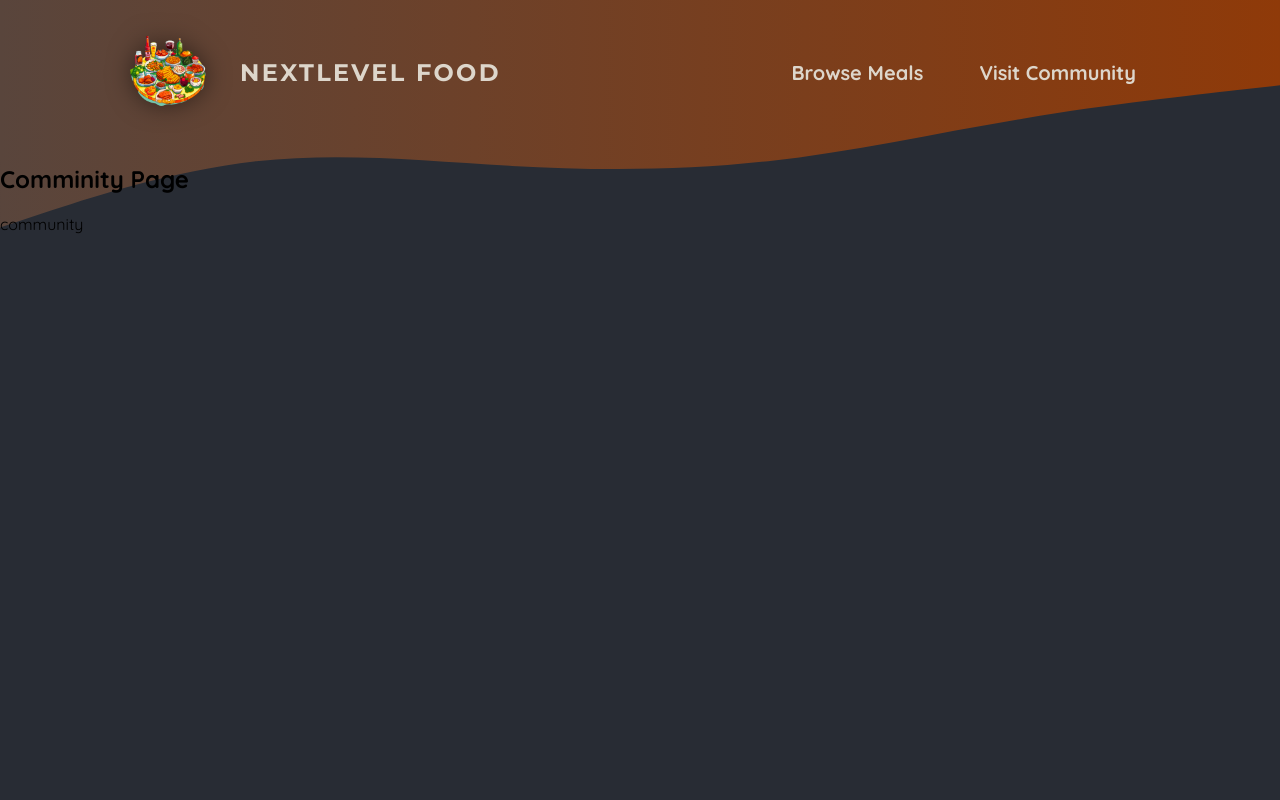
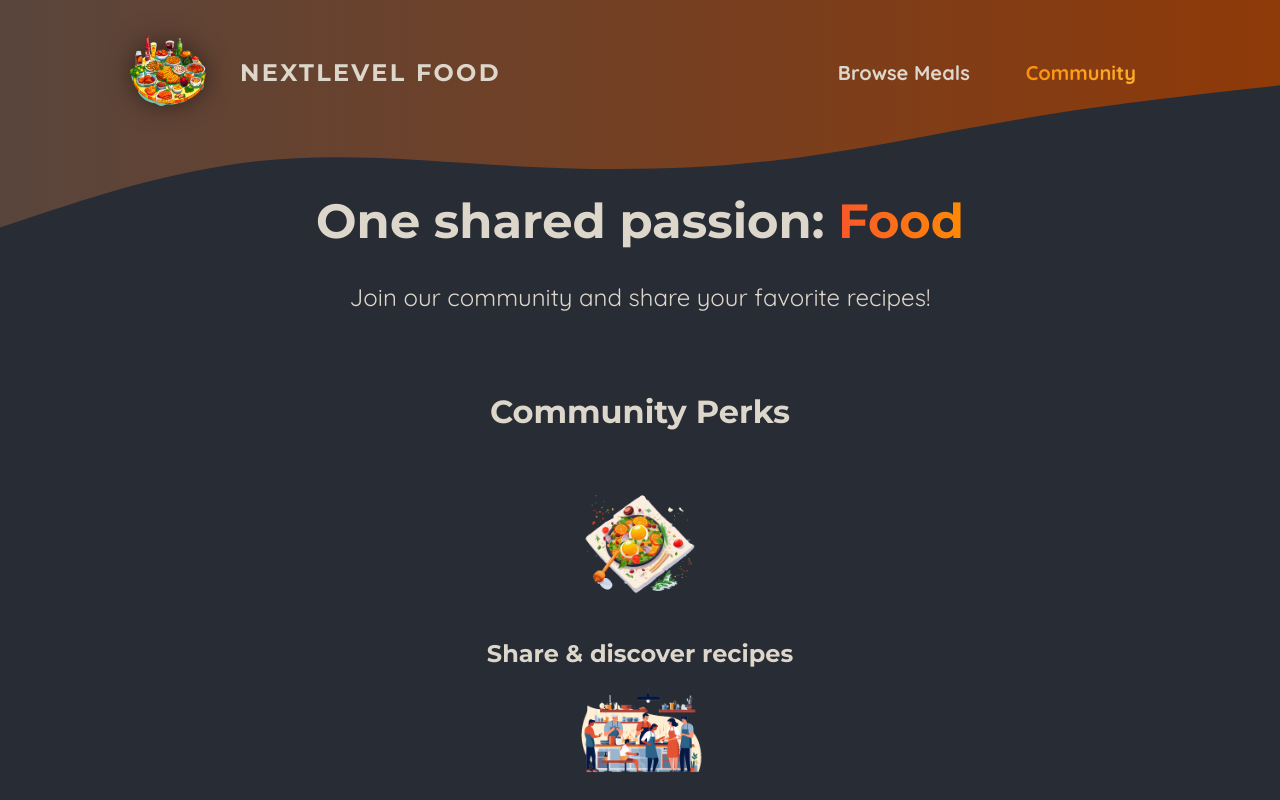
Before and after one commit to GiorgiGvasalia/foodies-next-app, a Next.js app: page /community in a window 1280 px wide. Shown: the top 800 px of the page. Built offline with nearby package versions, Linux system fonts and the light colour scheme.

Commit message:
added navigation && communty page

```diff
--- a/app/community/page.js
+++ b/app/community/page.js
@@ -1,8 +1,40 @@
-export default function CommunityPage () {
-    return <>
-        <main>
-            <h2>Comminity Page</h2>
-            <p>community</p>
-        </main>
+import Image from 'next/image';
+
+import mealIcon from '@/assets/icons/meal.png';
+import communityIcon from '@/assets/icons/community.png';
+import eventsIcon from '@/assets/icons/events.png';
+import classes from './page.module.css';
+
+export default function CommunityPage() {
+  return (
+    <>
+      <header className={classes.header}>
+        <h1>
+          One shared passion: <span className={classes.highlight}>Food</span>
+        </h1>
+        <p>Join our community and share your favorite recipes!</p>
+      </header>
+      <main className={classes.main}>
+        <h2>Community Perks</h2>
+
+        <ul className={classes.perks}>
+          <li>
+            <Image src={mealIcon} alt="A delicious meal" />
+            <p>Share & discover recipes</p>
+          </li>
+          <li>
+            <Image src={communityIcon} alt="A crowd of people, cooking" />
+            <p>Find new friends & like-minded people</p>
+          </li>
+          <li>
+            <Image
+              src={eventsIcon}
+              alt="A crowd of people at a cooking event"
+            />
+            <p>Participate in exclusive events</p>
+          </li>
+        </ul>
+      </main>
     </>
+  );
 }
--- /dev/null
+++ b/app/community/page.module.css
@@ -0,0 +1,61 @@
+.header {
+    gap: 3rem;
+    margin: 3rem auto 5rem auto;
+    width: 90%;
+    max-width: 75rem;
+    color: #ddd6cb;
+    font-size: 1.5rem;
+    text-align: center;
+  }
+
+  .header h1 {
+    font-family: 'Montserrat', sans-serif;
+  }
+
+  .highlight {
+    background: linear-gradient(90deg, #f9572a, #ff8a05);
+    background-clip: text;
+    -webkit-background-clip: text;
+    -webkit-text-fill-color: transparent;
+  }
+
+  .main {
+    width: 90%;
+    max-width: 40rem;
+    margin: 0 auto;
+    text-align: center;
+  }
+
+  .main h2 {
+    font-family: 'Montserrat', sans-serif;
+    font-size: 2rem;
+    margin-bottom: 3rem;
+    color: #ddd6cb;
+  }
+
+  .perks {
+    list-style: none;
+    margin: 3rem 0;
+    padding: 0;
+  }
+
+  .perks li {
+    display: flex;
+    flex-direction: column;
+    align-items: center;
+    gap: 2rem;
+  }
+
+  .perks img {
+    width: 8rem;
+    height: 8rem;
+    object-fit: contain;
+  }
+
+  .perks p {
+    font-family: 'Montserrat', sans-serif;
+    font-size: 1.5rem;
+    font-weight: bold;
+    margin: 0;
+    color: #ddd6cb;
+  }
--- a/components/main-header.js
+++ b/components/main-header.js
@@ -2,21 +2,22 @@
 import Link from "next/link";
 import siteLogo from "@/assets/logo.png";
 import Image from "next/image";
+import NavLink from "./nav-link/nav-link";
 
 export default function MainHeader() {
   return (
     <header className={styles.header}>
       <Link className={styles.logo} href="/">
-        <Image src={siteLogo} alt="Site logo" priority/>
+        <Image src={siteLogo} alt="Site logo" priority />
         NEXTLEVEL FOOD
       </Link>
       <nav className={styles.nav}>
         <ul>
           <li>
-            <Link href="/meals"> Browse Meals</Link>
+            <NavLink href="/meals">Browse Meals</NavLink>
           </li>
           <li>
-            <Link href="/community">Visit Community</Link>
+            <NavLink href="/community">Community</NavLink>
           </li>
         </ul>
       </nav>
--- a/components/main-header.module.css
+++ b/components/main-header.module.css
@@ -21,30 +21,6 @@
   font-size: 1.25rem;
 }
 
-  .nav a {
-    text-decoration: none;
-    color: #ddd6cb;
-    font-weight: bold;
-    padding: 0.5rem 1rem;
-    border-radius: 0.5rem;
-  }
-
-  .nav a:hover,
-  .nav a:active {
-    background: linear-gradient(90deg, #ff8a05, #f9b331);
-    background-clip: text;
-    -webkit-background-clip: text;
-    -webkit-text-fill-color: transparent;
-    text-shadow: 0 0 18px rgba(248, 190, 42, 0.8);
-  }
-
-  .active {
-    background: linear-gradient(90deg, #ff8a05, #f9b331);
-    background-clip: text;
-    -webkit-background-clip: text;
-    -webkit-text-fill-color: transparent;
-  }
-
 .logo {
   display: flex;
   align-items: center;
@@ -53,7 +29,7 @@
   text-decoration: none;
   color: #ddd6cb;
   font-weight: bold;
-    font-family: 'Montserrat', sans-serif;
+  font-family: "Montserrat", sans-serif;
   letter-spacing: 0.15rem;
   text-transform: uppercase;
   font-size: 1.5rem;
--- /dev/null
+++ b/components/nav-link/nav-link.js
@@ -0,0 +1,22 @@
+"use client";
+
+import Link from "next/link";
+import classes from "./nav-link.module.css";
+import { usePathname } from "next/navigation";
+
+export default function NavLink({ href, children }) {
+  const path = usePathname();
+
+  return (
+    <Link
+      className={
+        path.startsWith(href)
+          ? `${classes.link} ${classes.active}`
+          : classes.link
+      }
+      href={href}
+    >
+      {children}
+    </Link>
+  );
+}
--- /dev/null
+++ b/components/nav-link/nav-link.module.css
@@ -0,0 +1,23 @@
+.link {
+  text-decoration: none;
+  color: #ddd6cb;
+  font-weight: bold;
+  padding: 0.5rem 1rem;
+  border-radius: 0.5rem;
+}
+
+.link:hover,
+.link:active {
+  background: linear-gradient(90deg, #ff8a05, #f9b331);
+  background-clip: text;
+  -webkit-background-clip: text;
+  -webkit-text-fill-color: transparent;
+  text-shadow: 0 0 18px rgba(248, 190, 42, 0.8);
+}
+
+.active {
+  background: linear-gradient(90deg, #ff8a05, #f9b331);
+  background-clip: text;
+  -webkit-background-clip: text;
+  -webkit-text-fill-color: transparent;
+}
```
Also changed, not shown: app/page.js (+0 -7 lines), components/images/image-slideshow.js (+20 -18 lines). Lines whose indentation alone changed are shown as unchanged.
